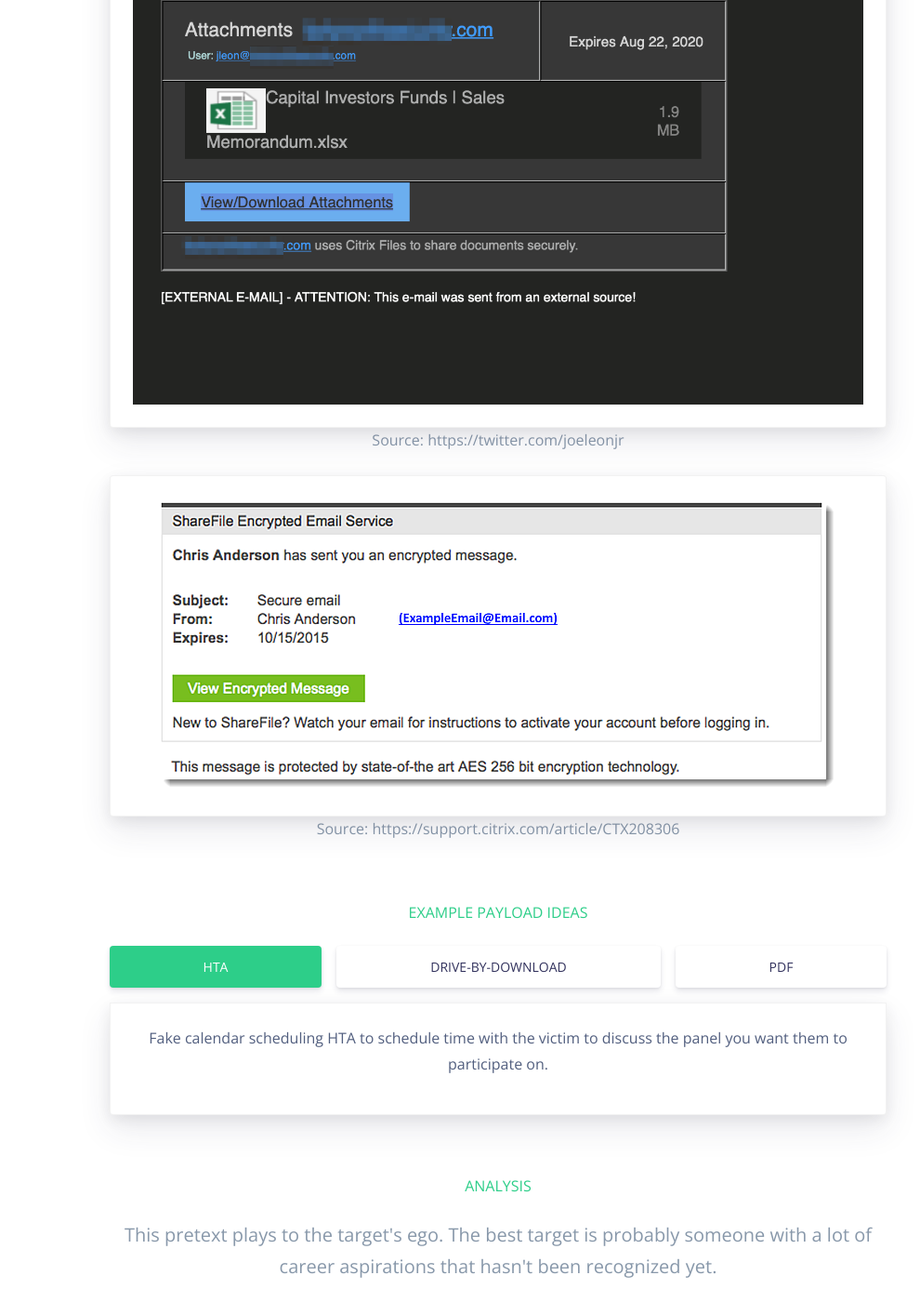
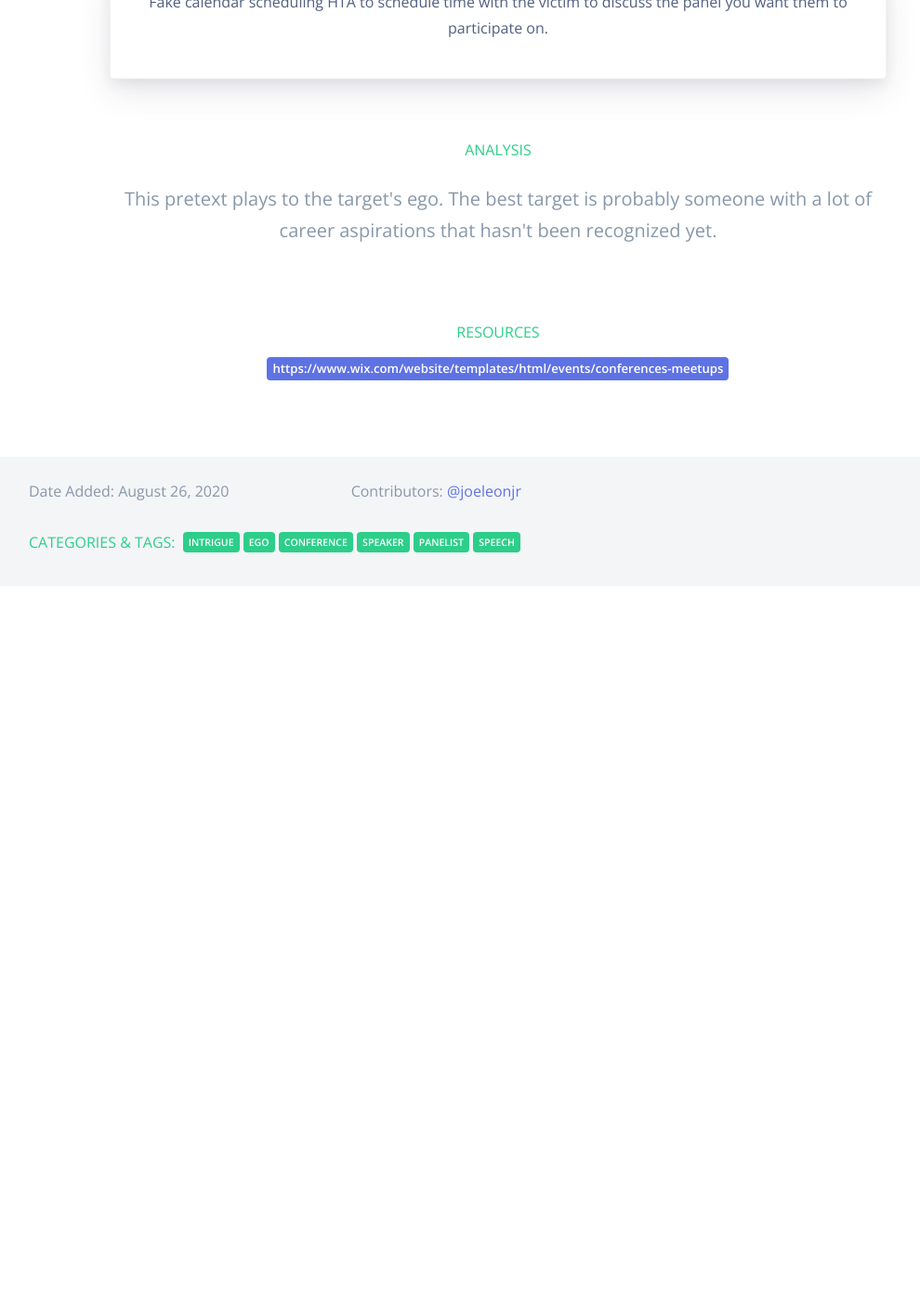
Before and after one commit to pretext-project/pretext-project.github.io, a Jekyll site: the page built from _pretexts/conference-speaker.md, in a window 1280 px wide and 1400 px high, scrolled down 1714 px. Shown: the whole window at 93% size, without its empty margins (104-1094 px from the left). Built offline with Jekyll 4.4.1, drawn with Linux system fonts in a browser that asks for light colours; nearby versions of some CDN libraries; after the commit the page ends 2344 px from its top, so only the background shows below that; some of the changed text lies outside the part shown.

Commit message:
fixing conf speaker

```diff
--- a/_pretexts/conference-speaker.md
+++ b/_pretexts/conference-speaker.md
@@ -42,24 +42,18 @@
       ShareFile is a tool for sending, receiving, and organizing your business files online. It can be used as a password-protected area for sharing information with clients and partners, and it's an easy way to send files that are too large to e-mail.
 
       Powered by Citrix ShareFile 2020.
-  - email:
-    image: "citrix-share-file-email1.png"
-    source: https://twitter.com/joeleonjr
-  - email:
-    image: "citrix-share-file-email2.png"
-    source: https://support.citrix.com/article/CTX208306
 tags:
   - intrigue
-  - gossip
-  - Citrix
-  - File share
-  - ShareFile
-  - link
-date: August 23, 2020
+  - ego
+  - conference
+  - speaker
+  - panelist
+  - speech
+date: August 26, 2020
 contributors:
   name:
     handle: joeleonjr
     link: https://twitter.com/joeleonjr
 resources:
-  - https://support.citrix.com/article/CTX208306
+  - https://www.wix.com/website/templates/html/events/conferences-meetups
 ---
```
